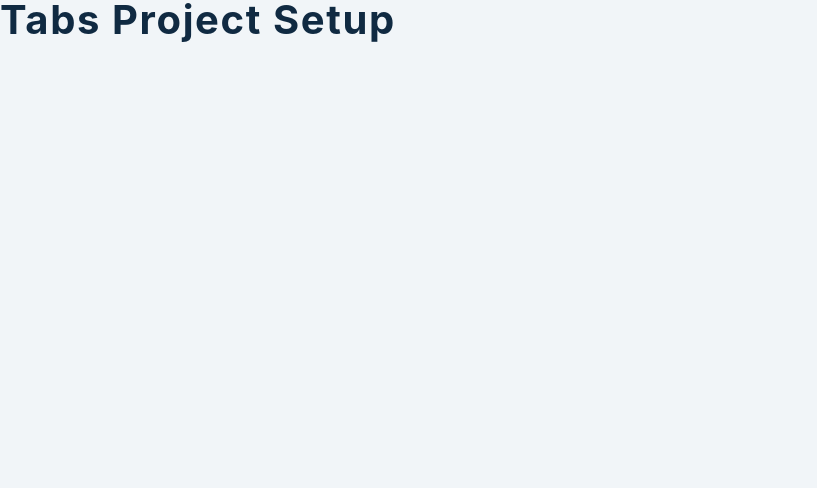
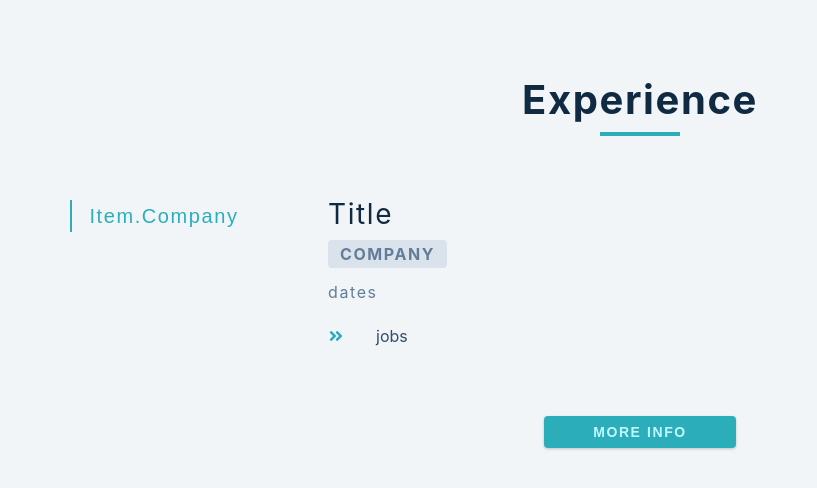
Before and after one commit to lucho20pt/react-projects-freecodecamp, a React (Create React App) app in the folder 06-tabs/setup/: page / in a window 1280 px wide. Shown: the top 488 px of the page, without its empty margins (0-817 px from the left). Built offline with nearby package versions, Linux system fonts and the light colour scheme.

Commit message:
06 Tabs - add: app display html

```diff
--- a/06-tabs/setup/src/App.js
+++ b/06-tabs/setup/src/App.js
@@ -6,7 +6,40 @@ import { FaAngleDoubleRight } from "react-icons/fa";
 const url = "https://my-json-server.typicode.com/lucho20pt/my-json-server/tabs";
 
 function App() {
-  return <h2>tabs project setup</h2>;
+  return (
+    <section className="section">
+      <div className="title">
+        <h2>experience</h2>
+        <div className="underline"></div>
+      </div>
+
+      <div className="jobs-center">
+
+        {/* btn container */}
+        <div className="btn-container">
+          <button className={"job-btn active-btn"}>item.company</button>
+        </div>
+
+        {/* job info */}
+        <article className="job-info">
+          <h3>title</h3>
+          <h4>company</h4>
+          <p className="job-date">dates</p>
+
+          <div className="job-desc">
+            <FaAngleDoubleRight className="job-icon"></FaAngleDoubleRight>
+            <p>jobs</p>
+          </div>
+        </article>
+
+      </div>
+
+      <button type="button" className="btn">
+        more info
+      </button>
+
+    </section>
+  );
 }
 
 export default App;
```
